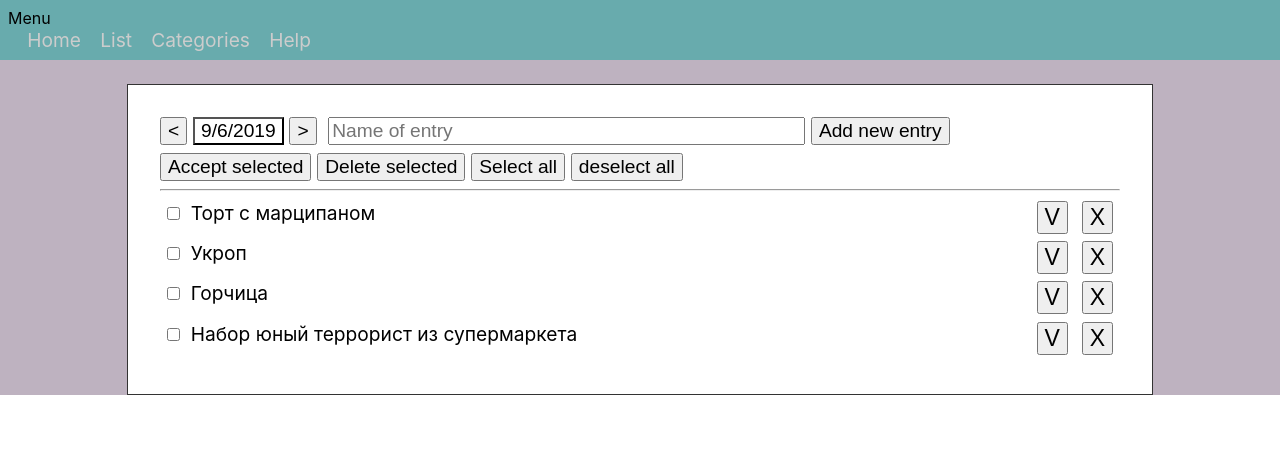
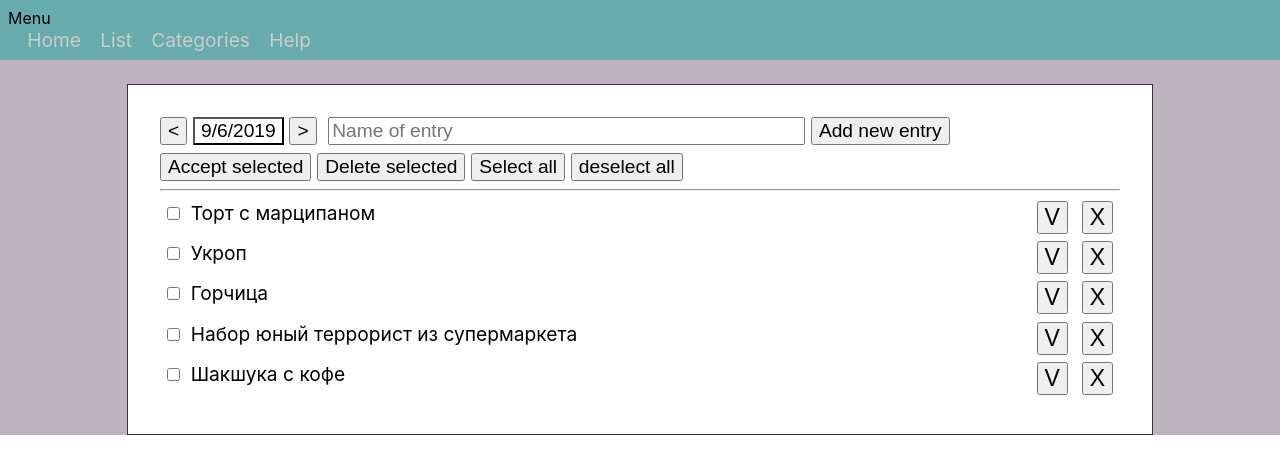
Before and after one commit to levi2015mik/Budgeter, a React (Create React App) app: page /#/ in a window 1280 px wide. Shown: the top 474 px of the page. Built offline with nearby package versions, Linux system fonts and the light colour scheme.

Commit message:
7--Added redux, react-redux, created first store

```diff
--- a/package.json
+++ b/package.json
@@ -5,8 +5,10 @@
   "dependencies": {
     "react": "^16.9.0",
     "react-dom": "^16.9.0",
+    "react-redux": "^7.1.1",
     "react-router-dom": "^5.0.1",
-    "react-scripts": "3.1.1"
+    "react-scripts": "3.1.1",
+    "redux": "^4.0.4"
   },
   "scripts": {
     "start": "react-scripts start",
--- a/src/App.js
+++ b/src/App.js
@@ -1,20 +1,21 @@
 import React from 'react';
 import Header from './components/Header'
-import Home from './components/home/Home'
+import HomeWraper from './components/home/HomeWraper'
 import Categories from "./components/Categories";
 import List from "./components/List";
 import Help from "./components/Help";
 import { HashRouter, Route} from "react-router-dom";
 import css from './app.module.css';
+import store from './redux/store'
 
 function App() {
-
+    window.store=store;
     return (
         <div className={css.App}>
             <HashRouter>
                 <Header/>
                 <div className={css.content}>
-                    <Route exact path="/" render={Home}/>
+                    <Route exact path="/" render={()=><HomeWraper store={store} />} />
                     <Route path="/categories" render={Categories}/>
                     <Route path="/list" render={List}/>
                     <Route path="/help" render={Help}/>
--- a/src/components/home/Home.jsx
+++ b/src/components/home/Home.jsx
@@ -5,13 +5,8 @@ function Home(props) {
     function addNewEntry(ev) {
         console.log(ev);
     }
-    // Временный хардкод позиций
-    const entrys = [
-        {name:"Торт с марципаном", unique:0},
-        {name:"Укроп", unique:1},
-        {name:"Горчица", unique:2},
-        {name:"Набор юный террорист из супермаркета", unique:3},
-    ];
+    // TODO Change props.entries to filtred position
+    const entries = props.entries;
 
     // TODO Transform DataSelect to separated element
     const day = new Date().toLocaleDateString();
@@ -30,7 +25,7 @@ function Home(props) {
                 <input value="Select all" type="button" onClick={addNewEntry}/>
                 <input value="deselect all" type="button" onClick={addNewEntry}/>
                 <hr/>
-            {entrys.map(el=>
+            {entries.map(el=>
                 <Entry name={el.name} unique={el.unique} />
             )}
         </div>
--- /dev/null
+++ b/src/components/home/HomeWraper.jsx
@@ -0,0 +1,11 @@
+import Home from "./Home"
+import {connect} from "react-redux";
+/*
+* Контейнер для передачи State в Home
+* */
+
+function mapStateToProps(state){
+    return {entries: state.HomeReducer.filteredEntries}
+}
+const mapDispatchToProps = (store) => ({});
+export default connect(mapStateToProps, mapDispatchToProps)(Home)
--- /dev/null
+++ b/src/redux/HomeReducer.js
@@ -0,0 +1,40 @@
+const CHANGE_ENTER_FIELD = "CHANGE_ENTER_FIELD";
+const ADD_NEW_ENTRY = "ADD_NEW_ENTRY";
+const FILTER_OUTPUT = "FILTER_OUTPUT";
+const DELETE_ENTRY = "DELETE_ENTRY";
+const ACCEPT = "ACCEPT";
+
+const DEFAULT_STATE = {
+    entries:[
+        {name:"Торт с марципаном", unique:0},
+        {name:"Укроп", unique:1},
+        {name:"Горчица", unique:2},
+        {name:"Набор юный террорист из супермаркета", unique:3},
+    ],
+    filteredEntries:[
+        {name:"Торт с марципаном", unique:0},
+        {name:"Укроп", unique:1},
+        {name:"Горчица", unique:2},
+        {name:"Набор юный террорист из супермаркета", unique:3},
+        {name:"Шакшука с кофе", unique:4},
+    ],
+    newEntryName:"",
+    filter:{}
+};
+function HomeReducer(state = DEFAULT_STATE,action) {
+
+    switch (action){
+        case CHANGE_ENTER_FIELD:
+            return state;
+        case ADD_NEW_ENTRY:
+            return state;
+        case FILTER_OUTPUT:
+            return state;
+        case DELETE_ENTRY:
+            return state;
+        case ACCEPT:
+            return state;
+        default: return state;
+    }
+}
+export default HomeReducer;
--- /dev/null
+++ b/src/redux/store.js
@@ -0,0 +1,6 @@
+import {combineReducers, createStore} from "redux";
+import HomeReducer from "./HomeReducer"
+
+let reducers = combineReducers({HomeReducer});
+let store = createStore(reducers);
+export default store;
```
Also changed, not shown: 1 other file (tests, documents, lock files or other folders).
